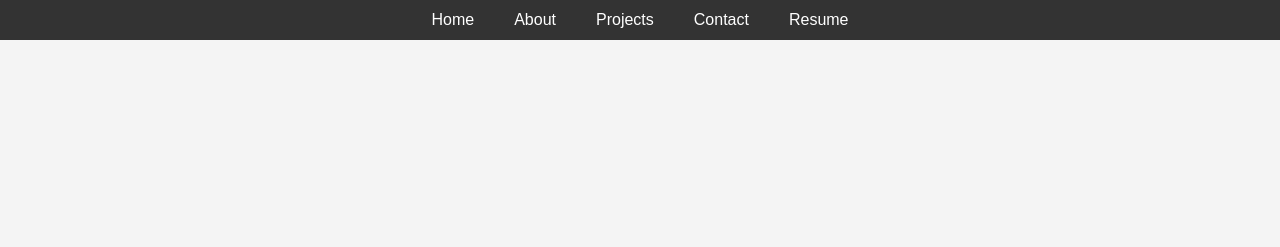
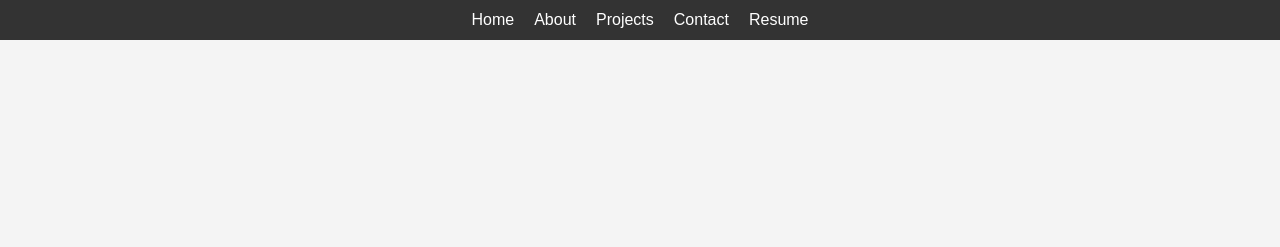
Before and after one commit to theidealshukla/portfolio, a plain HTML site: page index.html in a window 1280 px wide. Shown: the top 247 px of the page. Drawn offline with Linux system fonts and the light colour scheme.

Commit message:
Update port_style.css

```diff
--- a/port_style.css
+++ b/port_style.css
@@ -40,7 +40,7 @@ nav ul {
 }
 
 nav li {
-  margin: 0 20px;
+  margin: 0 10px;
 }
 
 nav a {
```
